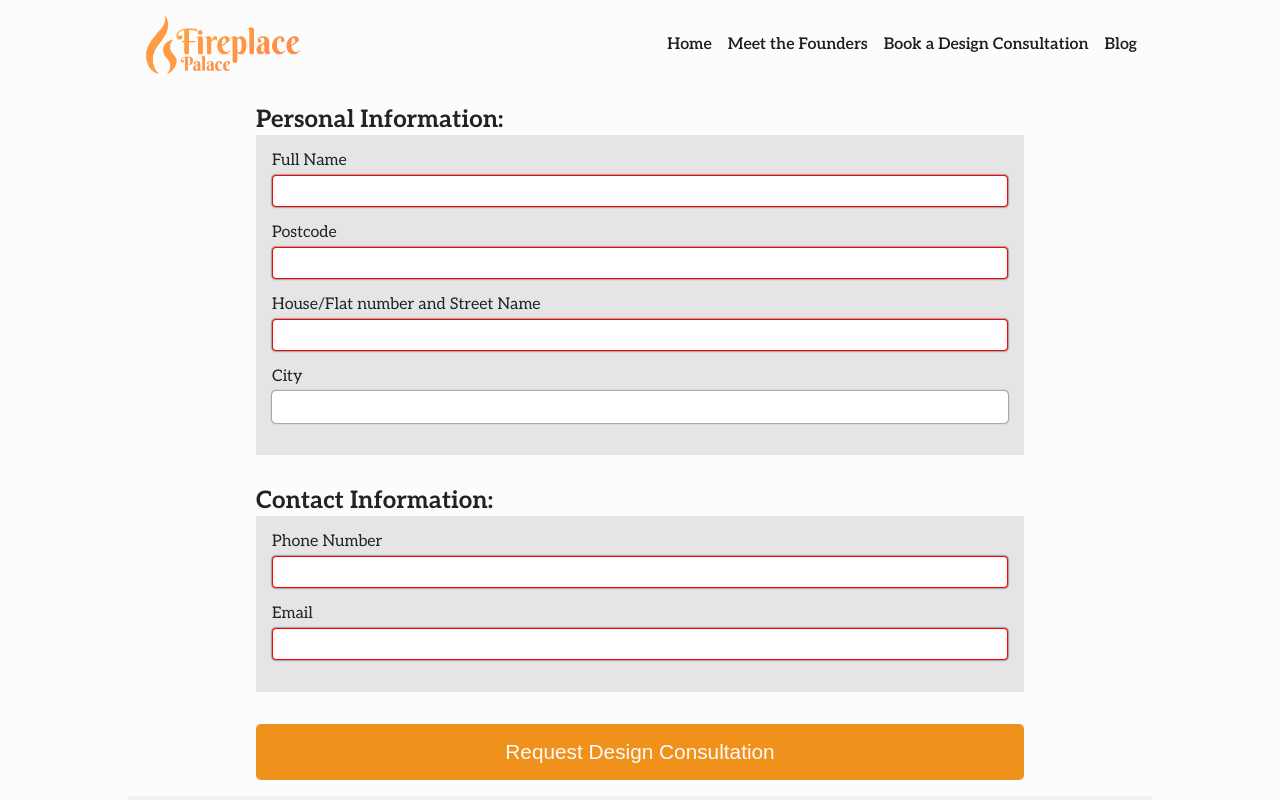
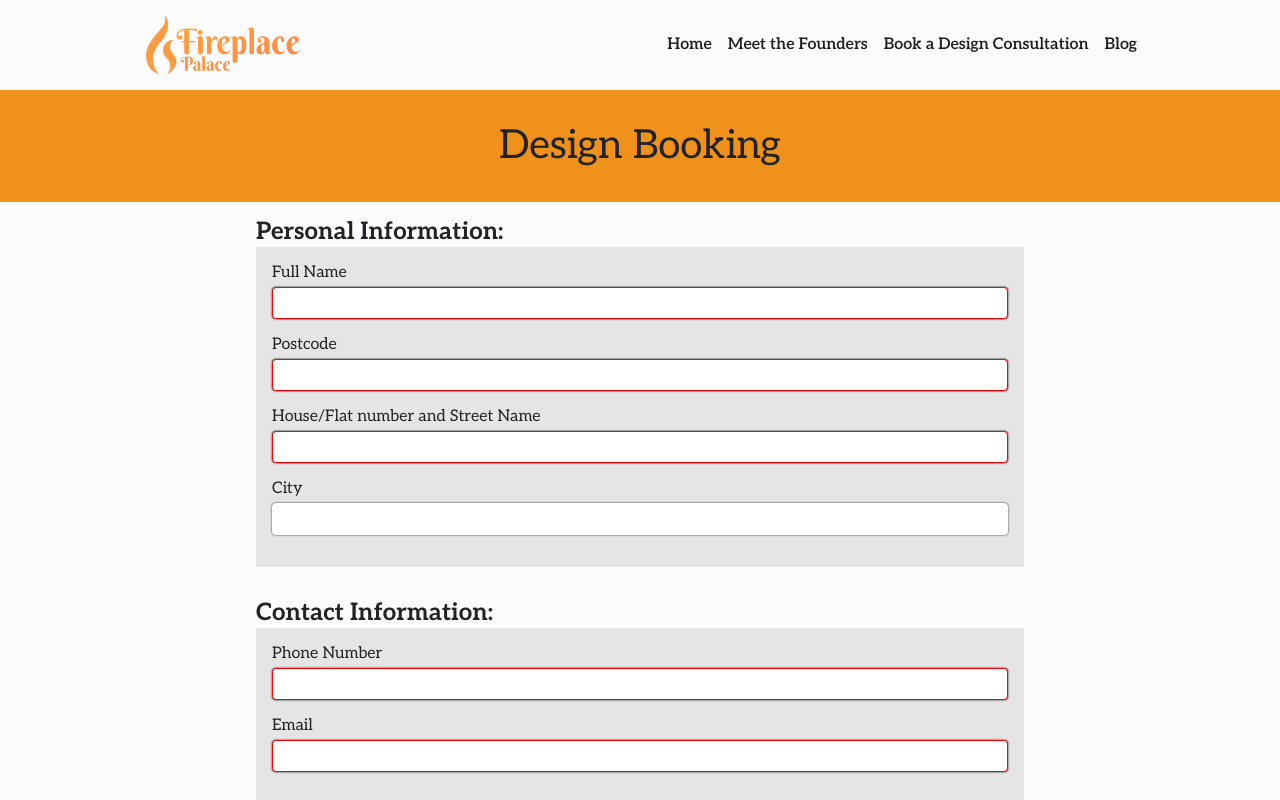
Before and after one commit to moose-hub/Fireplace-Palace, a Next.js app: page /booking in a window 1280 px wide. Shown: the top 800 px of the page. Built offline with nearby package versions, Linux system fonts and the light colour scheme.

Commit message:
Add the booking banner

```diff
--- a/app/booking/page.css
+++ b/app/booking/page.css
@@ -45,4 +45,12 @@ input:invalid {
   border: 1px solid red;
 }
 
+.booking__banner {
+  background-color: var(--accent-color);
+  font-size: 2.5rem;
+  padding: 2rem 1rem;
+  text-align: center;
+  width: 100%;
+}
+
 @media screen and (orientation: landscape) {}
--- a/app/booking/page.jsx
+++ b/app/booking/page.jsx
@@ -34,6 +34,8 @@ function Booking() {
     }
   }
   return (
+    <>
+      <section className="booking__banner">Design Booking</section>
       <form
         className="booking__form"
         action="api/booking"
@@ -113,6 +115,7 @@ function Booking() {
           Request Design Consultation
         </button>
       </form>
+    </>
   );
 }
 
```
Lines whose indentation alone changed are shown as unchanged.
